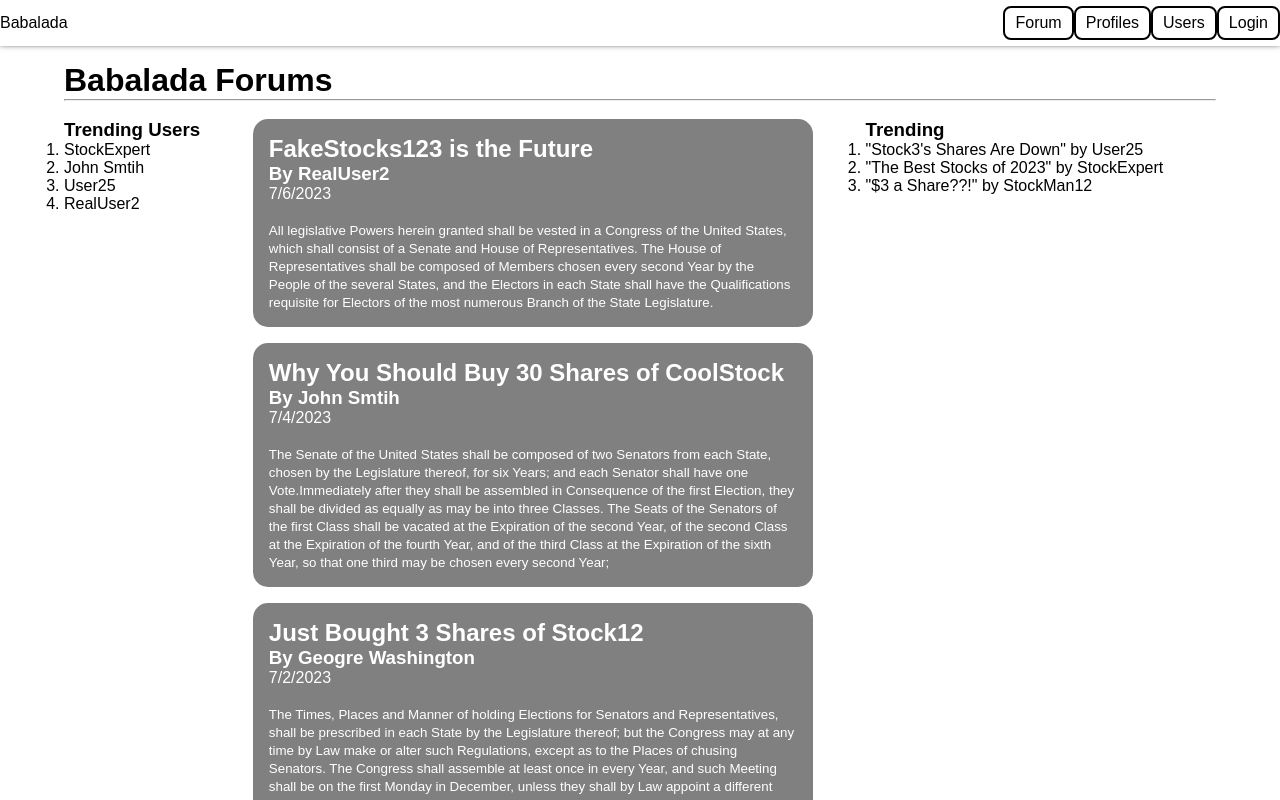
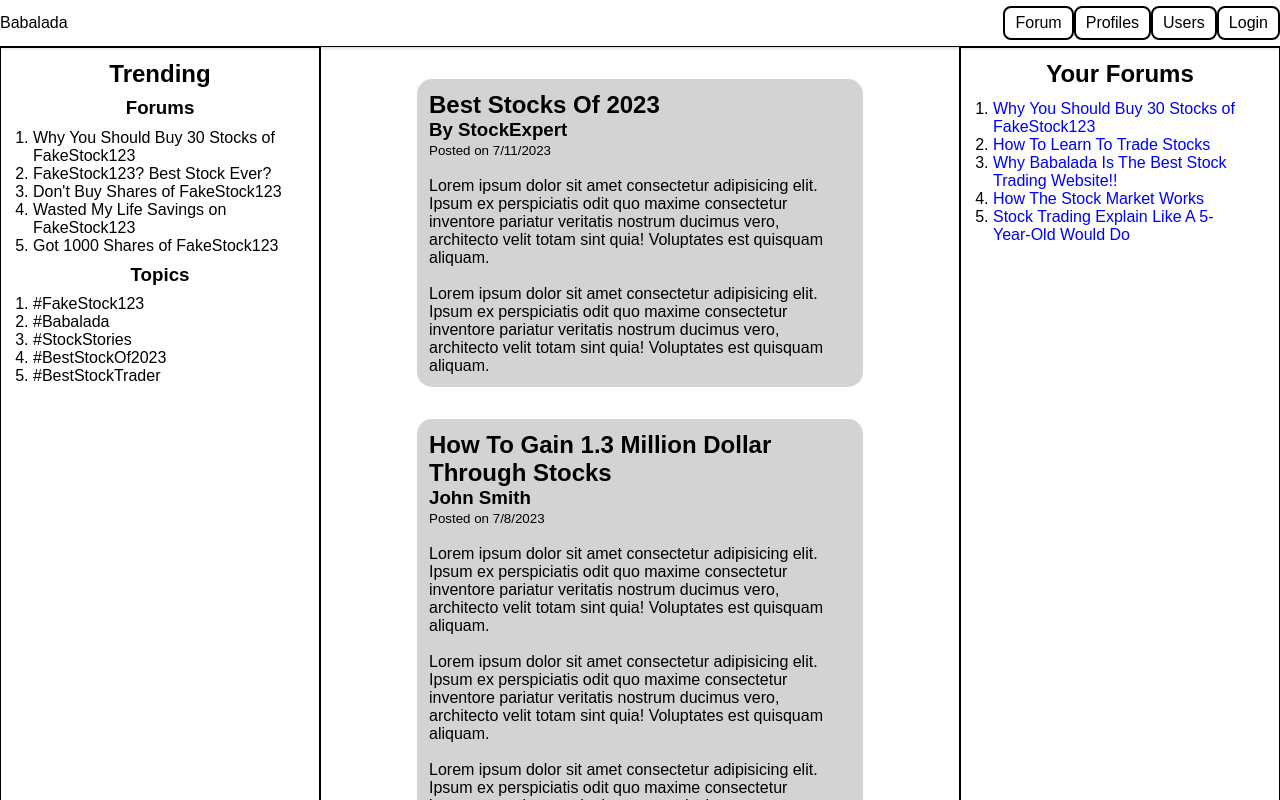
Before and after one commit to jigglytep/babalada, a SvelteKit app: page /f in a window 1280 px wide. Shown: the top 800 px of the page. Built offline with nearby package versions, Linux system fonts and the light colour scheme.

Commit message:
Better layout and styling for forums

```diff
--- a/src/routes/f/+page.svelte
+++ b/src/routes/f/+page.svelte
@@ -1,96 +1,144 @@
 <script>
-    let forums = [
-        {title: "FakeStocks123 is the Future", created: "7/6/2023", author: "RealUser2", content: "All legislative Powers herein granted shall be vested in a Congress of the United States, which shall consist of a Senate and House of Representatives. The House of Representatives shall be composed of Members chosen every second Year by the People of the several States, and the Electors in each State shall have the Qualifications requisite for Electors of the most numerous Branch of the State Legislature."},
-        {title: "Why You Should Buy 30 Shares of CoolStock", created: "7/4/2023", author: "John Smtih", content: "The Senate of the United States shall be composed of two Senators from each State, chosen by the Legislature thereof, for six Years; and each Senator shall have one Vote.Immediately after they shall be assembled in Consequence of the first Election, they shall be divided as equally as may be into three Classes. The Seats of the Senators of the first Class shall be vacated at the Expiration of the second Year, of the second Class at the Expiration of the fourth Year, and of the third Class at the Expiration of the sixth Year, so that one third may be chosen every second Year;"},
-        {title: "Just Bought 3 Shares of Stock12", created: "7/2/2023", author: "Geogre Washington", content: "The Times, Places and Manner of holding Elections for Senators and Representatives, shall be prescribed in each State by the Legislature thereof; but the Congress may at any time by Law make or alter such Regulations, except as to the Places of chusing Senators. The Congress shall assemble at least once in every Year, and such Meeting shall be on the first Monday in December, unless they shall by Law appoint a different Day."}
-    ]
-
-    let trending = [
-        {title: "Stock3's Shares Are Down", author: "User25"},
-        {title: "The Best Stocks of 2023", author: "StockExpert"},
-        {title: "$3 a Share??!", author: "StockMan12"}
-    ]
-
-    let users = [
-        {name: "StockExpert"},
-        {name: "John Smtih"},
-        {name: "User25"},
-        {name: "RealUser2"}
+    let names = [
+        {title: "Why You Should Buy 30 Stocks of FakeStock123"},
+        {title: "How To Learn To Trade Stocks"},
+        {title: "Why Babalada Is The Best Stock Trading Website!!"},
+        {title: "How The Stock Market Works"},
+        {title: "Stock Trading Explain Like A 5-Year-Old Would Do"}
     ]
 </script>
 
 <div id="main-container">
-    <header>
-        <h1>Babalada Forums</h1>
-        <hr />
-        <br />
-    </header>
-    <aside id="userForms">
-        <h3>Trending Users</h3>
-        <ol>
-            {#each users as user}
-                <li>{user.name}</li>
-            {/each}
-        </ol>
-    </aside>
-    <main>
-        {#each forums as f}
-        <div class="forums">
-            <h2>{f.title}</h2>
-            <h3>By {f.author}</h3>
-            <p>{f.created}</p>
+    <section id="left-section">
+        <div id="sticky">
+            <h2 id="trending">Trending</h2>
+            <h3 class="topic">Forums</h3>
+            <div class="side-content">
+                <ol>
+                    <li>Why You Should Buy 30 Stocks of FakeStock123</li>
+                    <li>FakeStock123? Best Stock Ever?</li>
+                    <li>Don't Buy Shares of FakeStock123</li>
+                    <li>Wasted My Life Savings on FakeStock123</li>
+                    <li>Got 1000 Shares of FakeStock123</li>
+                </ol>
+            </div>
+            <h3 class="topic">Topics</h3>
+            <div class="side-content">
+                <ol>
+                    <li>#FakeStock123</li>
+                    <li>#Babalada</li>
+                    <li>#StockStories</li>
+                    <li>#BestStockOf2023</li>
+                    <li>#BestStockTrader</li>
+                </ol>
+            </div>
+        </div>
+    </section>
+    <main id="main-section">
+        <div class="forum">
+            <h2>Best Stocks Of 2023</h2>
+            <h3>By StockExpert</h3>
+            <p><small>Posted on 7/11/2023</small></p>
             <br />
-            <p><small>{f.content}</small></p>
+            <p>Lorem ipsum dolor sit amet consectetur adipisicing elit. Ipsum ex perspiciatis odit quo maxime consectetur inventore pariatur veritatis nostrum ducimus vero, architecto velit totam sint quia! Voluptates est quisquam aliquam.</p>
+            <br />
+            <p>Lorem ipsum dolor sit amet consectetur adipisicing elit. Ipsum ex perspiciatis odit quo maxime consectetur inventore pariatur veritatis nostrum ducimus vero, architecto velit totam sint quia! Voluptates est quisquam aliquam.</p>
         </div>
-        {/each}
+        <div class="forum">
+            <h2>How To Gain 1.3 Million Dollar Through Stocks</h2>
+            <h3>John Smith</h3>
+            <p><small>Posted on 7/8/2023</small></p>
+            <br />
+            <p>Lorem ipsum dolor sit amet consectetur adipisicing elit. Ipsum ex perspiciatis odit quo maxime consectetur inventore pariatur veritatis nostrum ducimus vero, architecto velit totam sint quia! Voluptates est quisquam aliquam.</p>
+            <br />
+            <p>Lorem ipsum dolor sit amet consectetur adipisicing elit. Ipsum ex perspiciatis odit quo maxime consectetur inventore pariatur veritatis nostrum ducimus vero, architecto velit totam sint quia! Voluptates est quisquam aliquam.</p>
+            <br />
+            <p>Lorem ipsum dolor sit amet consectetur adipisicing elit. Ipsum ex perspiciatis odit quo maxime consectetur inventore pariatur veritatis nostrum ducimus vero, architecto velit totam sint quia! Voluptates est quisquam aliquam.</p>
+        </div>
+        <div class="forum">
+            <h2>Recently Left My Job and Became Full-Time Stock Expect - These Are My Tips and Secerts</h2>
+            <h3>By FullTimeStocker</h3>
+            <p><small>Posted on 7/5/2023</small></p>
+            <br />
+            <p>Lorem ipsum dolor sit amet consectetur adipisicing elit. Ipsum ex perspiciatis odit quo maxime consectetur inventore pariatur veritatis nostrum ducimus vero, architecto velit totam sint quia! Voluptates est quisquam aliquam.</p>
+            <br />
+            <p>Lorem ipsum dolor sit amet consectetur adipisicing elit. Ipsum ex perspiciatis odit quo maxime consectetur inventore pariatur veritatis nostrum ducimus vero, architecto velit totam sint quia! Voluptates est quisquam aliquam.</p>
+            <br />
+            <p>Lorem ipsum dolor sit amet consectetur adipisicing elit. Ipsum ex perspiciatis odit quo maxime consectetur inventore pariatur veritatis nostrum ducimus vero, architecto velit totam sint quia! Voluptates est quisquam aliquam.</p>
+            <br />
+            <p>Lorem ipsum dolor sit amet consectetur adipisicing elit. Ipsum ex perspiciatis odit quo maxime consectetur inventore pariatur veritatis nostrum ducimus vero, architecto velit totam sint quia! Voluptates est quisquam aliquam.</p>
+        </div>
     </main>
-    <aside id="trending">
-        <h3>Trending</h3>
-        <ol>
-            {#each trending as t}
-                <li>"{t.title}" by {t.author}</li>
-            {/each}
-        </ol>
-    </aside>
+    <section id="right-section">
+        <div id="sticky">
+            <h2 class="topic">Your Forums</h2>
+            <div class="side-content">
+                <ol>
+                    {#each names as n}
+                        <li><a href="f/{n.title}">{n.title}</a></li>
+                    {/each}
+                </ol>
+            </div>
+        </div>
+    </section>
 </div>
 
-  <style>
+
+<style>
     #main-container {
-      width: 90%;
-      margin: auto;
-      padding-top: 1em;
-      display: grid;
-      grid-template-columns: 33%, 33%, 33%;
-      grid-template-rows: 10em, auto;
+        display: grid;
+        grid-template-columns: 25% 50% 25%;
+        min-height: 88.25vh;
     }
 
-    header {
-        grid-column: 1 / 4;
-        grid-row: 1 / 2;
+    #left-section {
+        grid-column: 1 / 2;
+        border: 1.5px solid black;
     }
 
-    #userForms {
-        grid-column: 1 / 2;
-        grid-row: 2 / 3;
+    #main-section {
+        grid-column: 2 / 3;
+        border: 1.5px solid black;
     }
 
-    main {
-        grid-column: 2 / 3;
-        grid-row: 2 / 3;
+    #right-section{
+        grid-column: 3 / 4;
+        border: 1.5px solid black;
+        }
+
+    #trending {
+        text-align: center;
+        padding-top: .5em;
     }
 
-    #trending{
-        grid-column: 3 / 4;
-        grid-row: 2 / 3;
+    .topic {
+        text-align: center;
+        padding-top: .5em;
+        padding-bottom: .5em;
     }
 
-    .forums {
-        width: 35em;
+    .forum {
         height: auto;
-        background-color: grey;
+        width: auto;
+        background-color: lightgrey;
         border-radius: 15px;
-        color: white;
-        padding: 1em;
-        margin-bottom: 1em;
+        margin: 2em 6em;
+        padding: .75em;
     }
-  </style>
+
+    #sticky {
+        position:sticky;
+        top: 0;
+        border-top: 1.5px solid black;
+    }
+
+    .side-content {
+        padding-left: 2em;
+        padding-right: 2em;
+    }
+
+    li a:link, a:visited, a:hover {
+    color: blue;
+    text-decoration: none;
+  }
+</style>
--- a/src/routes/f/[slug]/+page.svelte
+++ b/src/routes/f/[slug]/+page.svelte
@@ -2,64 +2,84 @@
   import type { PageData } from "./$types";
 	export let data: PageData;
 
-  let title = "Why Should You Buy 30 Shares of FakeStock123";
-  let author = "John Smtih";
-  let created = "7/6/2023";
   let comments = [
-    {author: "FakeUser2", created: "7/6/2023", content: "Lorem, ipsum dolor sit amet consectetur adipisicing elit. Expedita, rerum?"},
-    {author: "StockExpert", created: "7/6/2023", content: "Hic recusandae labore id repellat reiciendis illum suscipit, in, vero et inventore at, ratione quae. Sed, atque amet? Lorem ipsum dolor sit amet consectetur adipisicing elit. Culpa assumenda quis error similique. Facere laboriosam quia non vel reiciendis dolores. Commodi, pariatur non tenetur nobis recusandae est libero blanditiis ullam! Lorem ipsum dolor sit amet consectetur adipisicing elit. Quibusdam dicta veniam dolore provident expedita nobis quae nisi explicabo, est eos perspiciatis numquam error eum earum qui accusantium odit, iste fugiat."},
-    {author: "User1234", created: "7/6/2023", content: "Non excepturi delectus deleniti!"}
+    {user: "StockExpert", content: "Lorem ipsum dolor sit amet, consectetur adipisicing elit. Consequatur totam est corrupti!"},
+    {user: "John Smith", content:  "Illo, perferendis atque delectus cupiditate praesentium dignissimos repellat reprehenderit."},
+    {user: "StockPresident", content: "Ratione iusto ipsam doloribus adipisci maxime officiis nesciunt sint totam at dolores?"},
+    {user: "MrStocks", content: "Lorem ipsum dolor sit amet consectetur, adipisicing elit."},
+    {user: "StockTrader1000", content: "Recusandae obcaecati nemo harum fuga neque eligendi similique illum mollitia ducimus, nostrum provident exercitationem qui amet"}
   ]
+
 </script>
 
 <div id="main-container">
-  <h1>"{title}"</h1>
-  <h3 id="byline">Created by {author} on {created}</h3>
+  <div id="forum">
+    <h1>{data.slug}</h1>
+    <h3>Posted on 7/11/2023 by BabaladaUser1</h3>
     <br />
-  <div id="secondary-container">
-    <p>Lorem, ipsum dolor sit amet consectetur adipisicing elit. Expedita, rerum? Sed, voluptas officiis. Iste, laudantium non ab enim voluptatum suscipit voluptatem? Reprehenderit velit saepe eum unde ratione nobis perferendis non. Lorem ipsum, dolor sit amet consectetur adipisicing elit. Alias corporis accusamus harum aut eos voluptate, exercitationem repellat officia quo veniam nobis officiis fugit dicta deserunt ducimus aperiam placeat at quibusdam.</p>
+    <div id="content">
+      <h3>Repellendus Necessitatibus</h3>
+      <p>Lorem ipsum dolor sit amet, consectetur adipisicing elit. Consequatur totam est corrupti voluptate quidem minus rem, cupiditate quod ea, exercitationem mollitia eius, esse non at laudantium alias fugiat natus consectetur? Lorem ipsum dolor sit amet consectetur adipisicing elit. Fugit nisi incidunt cupiditate. Officia est aperiam unde distinctio voluptates ab iusto maiores fugiat autem nostrum? Eaque dolorum molestias pariatur quae obcaecati. Lorem ipsum dolor sit amet, consectetur adipisicing elit. Accusamus a laborum libero ipsam itaque aliquam ea, sed saepe asperiores aperiam alias, ratione reprehenderit dolorum quidem est ad perferendis delectus. Deleniti.</p>
       <br />
-    <p>Lorem ipsum dolor sit amet consectetur adipisicing elit. Similique sit possimus excepturi corporis doloremque minima praesentium reprehenderit quas aliquid. Labore odio maiores saepe animi modi reiciendis obcaecati unde sequi autem. Lorem ipsum dolor, sit amet consectetur adipisicing elit. Nostrum in sapiente quibusdam asperiores unde, enim ex debitis repudiandae accusantium nemo facilis, quam incidunt laborum facere nesciunt sunt consequatur aperiam consectetur!</p>
+      <h3>Consectetur Adipisicing Elit</h3>
+      <p>Lorem ipsum dolor sit amet consectetur adipisicing elit. Perferendis eum, esse enim qui ut in minus eaque quos rem nulla. Reprehenderit veniam, fuga voluptas totam laboriosam maiores ipsa odit asperiores. Lorem, ipsum dolor sit amet consectetur adipisicing elit. Rerum, id, voluptatum culpa ducimus nisi blanditiis sequi adipisci excepturi illum, facere vitae harum enim sit ex. Provident rerum sit consectetur ipsa! Lorem ipsum dolor sit amet consectetur adipisicing elit. Dolor quaerat ea asperiores accusamus, sit soluta quibusdam dolorum rerum. Dicta consequuntur esse veritatis voluptas adipisci mollitia rerum porro qui tempora id. Lorem ipsum dolor sit, amet consectetur adipisicing elit. Saepe eius distinctio ducimus, molestias id voluptatum reprehenderit eum sit dicta, veniam consequatur eligendi tenetur mollitia, reiciendis repellendus quis maiores. Expedita, laudantium. Lorem ipsum dolor sit amet consectetur adipisicing elit. Officia, libero ipsam quos, eveniet ipsum fugit cupiditate dicta ullam, consectetur quasi quae amet facere culpa accusamus assumenda rerum at. Quam, facilis!</p>
       <br />
-    <p>Lorem ipsum dolor sit amet consectetur adipisicing elit. Non excepturi delectus deleniti! Hic recusandae labore id repellat reiciendis illum suscipit, in, vero et inventore at, ratione quae. Sed, atque amet? Lorem ipsum dolor sit amet consectetur adipisicing elit. Culpa assumenda quis error similique. Facere laboriosam quia non vel reiciendis dolores. Commodi, pariatur non tenetur nobis recusandae est libero blanditiis ullam! Lorem ipsum dolor sit amet consectetur adipisicing elit. Quibusdam dicta veniam dolore provident expedita nobis quae nisi explicabo, est eos perspiciatis numquam error eum earum qui accusantium odit, iste fugiat.</p>
-    <br />
+      <p>Lorem ipsum dolor sit amet consectetur adipisicing elit. Illo, perferendis atque delectus cupiditate praesentium dignissimos repellat reprehenderit ratione iusto ipsam doloribus adipisci maxime officiis nesciunt sint totam at dolores Lorem ipsum dolor sit amet consectetur, adipisicing elit. Recusandae obcaecati nemo harum fuga neque eligendi similique illum mollitia ducimus, nostrum provident exercitationem qui amet. Temporibus dolorem quasi fugit. Dolorum, dolore.</p>
   </div>
+  </div>
+  <div id="comments-container">
     <h1>Comments</h1>
-  <br />
-  {#if comments.length == 0}
-  <p>There are no comment</p>
-  {:else}
     {#each comments as c}
       <div class="comment">
-      <p>{c.author}</p>
-      <p>{c.created}</p>
+        <div class="comment-content">
+          <h3>User: {c.user}</h3>
           <br />
           <p>{c.content}</p>
         </div>
+      </div>
     {/each}
-  {/if}
+  </div>
 </div>
 
-<style>
+<style lang="scss">
   #main-container {
     width: 90%;
     margin: auto;
-    padding-top: 1em;
+    margin-bottom: 0;
+    padding: 1em 1em 1em 0;
   }
 
-  #byline {
-    padding-left: 1em;
+  #forum {
+    border: 2px solid black;
+    border-radius: 15px;
+    box-shadow: 3px 3px black;
+    padding: .75em;
   }
 
-  #secondary-container {
-    width: 95%;
-    margin: auto;
+  #comments-container {
+    border: 2px solid black;
+    border-radius: 15px;
+    box-shadow: 3px 3px black;
+    h1 {
+      padding: .25em .75em .25em .75em;
+    }
+  }
+
+
+  #content{
+    h3 {
+      padding-bottom: .25em;
+    }
+    p {
+      text-indent: 2em;
+    }
   }
 
   .comment {
     border: 1px solid black;
-    border-radius: 15px;
+  }
+
+  .comment-content{
     padding: 1em;
-    margin: 1em;
   }
 </style>
```
Also changed, not shown: src/routes/p/[slug]/+page.svelte (+9 -21 lines). Lines whose indentation alone changed are shown as unchanged.
